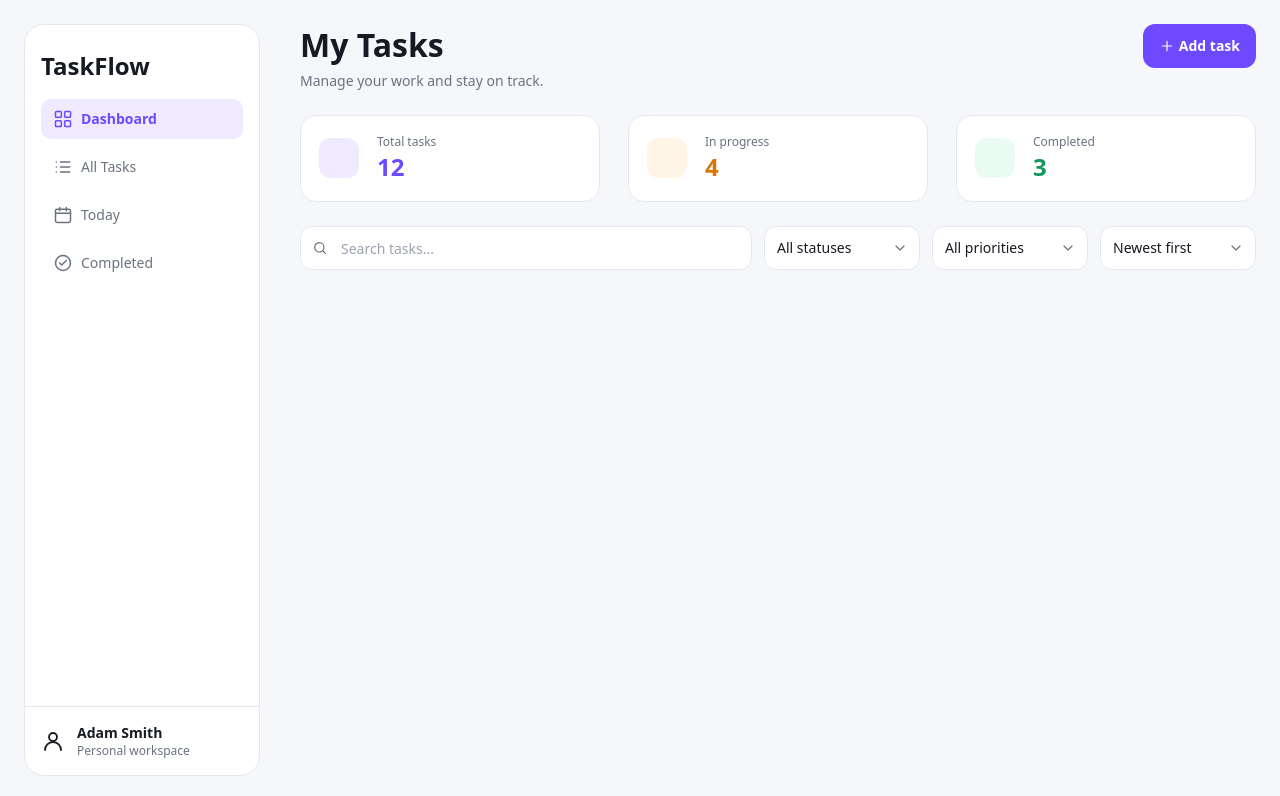
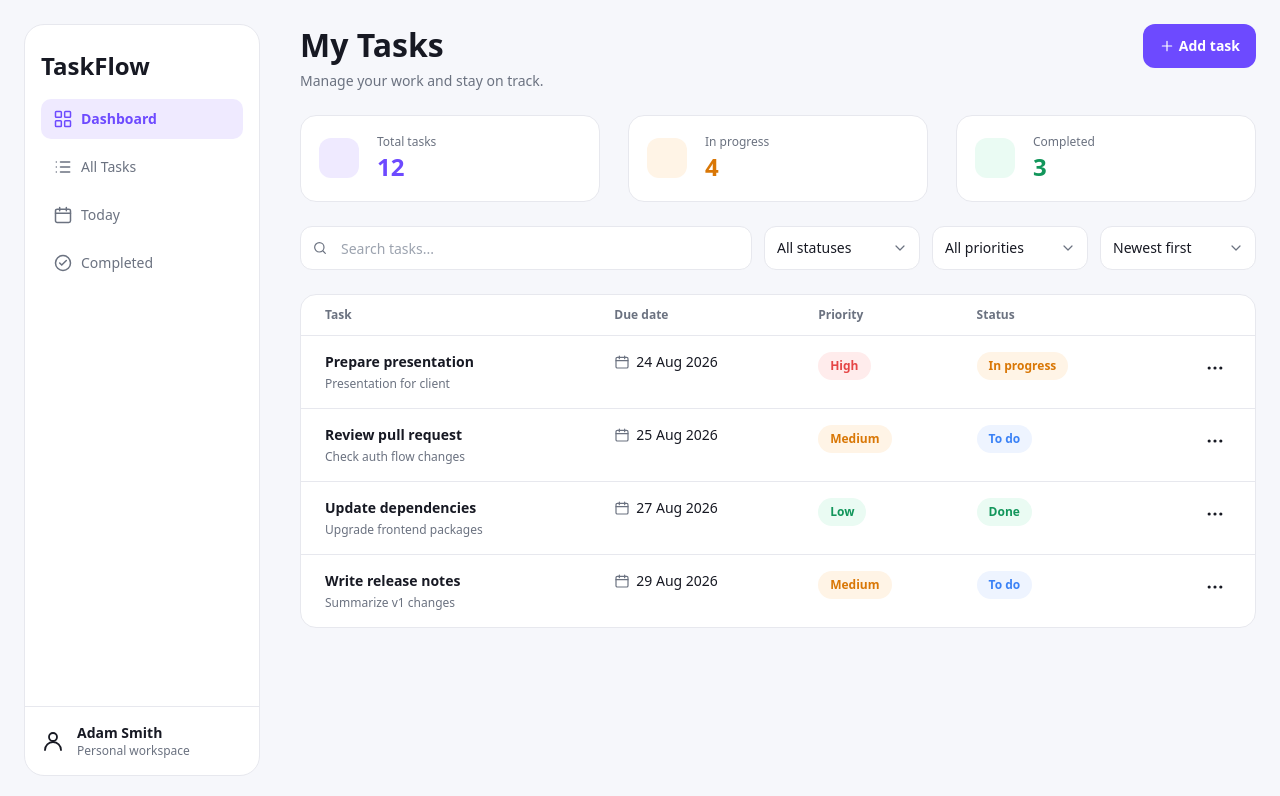
Before and after one commit to LagodaAnna/Task-flow, a React (Vite) app: page / in a window 1280 px wide. Shown: the top 796 px of the page. Built offline with nearby package versions, Linux system fonts and the light colour scheme; a web font is replaced by a local one.

Commit message:
feat: add responsive Task list / task rows

```diff
--- a/src/App.tsx
+++ b/src/App.tsx
@@ -2,6 +2,7 @@ import Sidebar from './components/Sidebar/Sidebar'
 import Header from './components/Header/Header'
 import Stats from './components/Stats/Stats'
 import TaskFilters from './components/TaskFilters/TaskFilters'
+import Tasks from './components/Tasks/Tasks'
 
 function App() {
   return (
@@ -12,6 +13,7 @@ function App() {
         <main className="flex flex-col gap-6">
           <Stats />
           <TaskFilters />
+          <Tasks />
         </main>
       </div>
     </div>
--- /dev/null
+++ b/src/components/Badge/Badge.tsx
@@ -0,0 +1,35 @@
+import type { ReactNode } from 'react'
+
+type BadgeTone =
+  | 'priority-low'
+  | 'priority-medium'
+  | 'priority-high'
+  | 'status-todo'
+  | 'status-progress'
+  | 'status-done'
+
+type BadgeProps = {
+  tone: BadgeTone
+  children: ReactNode
+}
+
+const toneStyles: Record<BadgeTone, string> = {
+  'priority-low': 'bg-priority-low-bg text-priority-low-text',
+  'priority-medium': 'bg-priority-medium-bg text-priority-medium-text',
+  'priority-high': 'bg-priority-high-bg text-priority-high-text',
+  'status-todo': 'bg-status-todo-bg text-status-todo-text',
+  'status-progress': 'bg-status-progress-bg text-status-progress-text',
+  'status-done': 'bg-status-done-bg text-status-done-text',
+}
+
+function Badge({ tone, children }: BadgeProps) {
+  return (
+    <span
+      className={`inline-flex h-7 items-center justify-center rounded-full px-3 text-xs font-semibold ${toneStyles[tone]}`}
+    >
+      {children}
+    </span>
+  )
+}
+
+export default Badge
--- a/src/components/Button/Button.tsx
+++ b/src/components/Button/Button.tsx
@@ -21,7 +21,7 @@ function Button({
   return (
     <button
       type={type}
-      className={`inline-flex items-center justify-center gap-1 rounded-md text-sm font-semibold focus-visible:outline-none focus-visible:ring-2 focus-visible:ring-primary focus-visible:ring-offset-2 ${variantStyles[variant]} ${className}`}
+      className={`inline-flex items-center justify-center gap-1 rounded-md text-sm font-semibold focus-visible:outline-none focus-visible:ring-2 focus-visible:ring-primary focus-visible:ring-offset-2 cursor-pointer ${variantStyles[variant]} ${className}`}
       {...props}
     />
   );
--- a/src/components/Header/Header.tsx
+++ b/src/components/Header/Header.tsx
@@ -38,7 +38,7 @@ function Header() {
           </p>
         </div>
         <div className="hidden lg:inline-flex">
-          <Button variant="primary" className="h-11 cursor-pointer px-4">
+          <Button variant="primary" className="h-11 px-4">
             <PlusIcon aria-hidden="true" className="size-4" />
             Add task
           </Button>
--- /dev/null
+++ b/src/components/TaskList/TaskCard.tsx
@@ -0,0 +1,39 @@
+import Badge from '../Badge/Badge'
+import Button from '../Button/Button'
+import MoreIcon from '../Icon/MoreIcon'
+import CalendarIcon from '../Icon/CalendarIcon'
+import { priorityTone, statusTone } from '../Tasks/taskTone'
+import type { TaskData } from '../Tasks/taskTypes'
+
+type TaskCardProps = {
+  task: TaskData
+}
+
+function TaskCard({ task }: TaskCardProps) {
+  return (
+    <li className="relative rounded-[14px] border border-border bg-surface p-4">
+      <div className="pr-10">
+        <p className="text-sm font-semibold text-text">{task.title}</p>
+        <p className="mt-1 text-xs text-text-muted">{task.description}</p>
+      </div>
+
+      <div className="mt-3 flex flex-wrap gap-2">
+        <Badge tone={priorityTone[task.priority]}>{task.priority}</Badge>
+        <Badge tone={statusTone[task.status]}>{task.status}</Badge>
+      </div>
+
+      <div className="mt-3 flex items-center gap-1.5 text-xs font-medium text-text-muted">
+        <CalendarIcon aria-hidden="true" className="size-4" />
+        Due {task.dueDate}
+      </div>
+
+      <div className="absolute top-4 right-4">
+        <Button variant="plain" aria-label="Task actions" className="size-8 shrink-0">
+          <MoreIcon aria-hidden="true" className="size-5" />
+        </Button>
+      </div>
+    </li>
+  )
+}
+
+export default TaskCard
--- /dev/null
+++ b/src/components/TaskList/TaskList.tsx
@@ -0,0 +1,18 @@
+import TaskCard from './TaskCard'
+import type { TaskData } from '../Tasks/taskTypes'
+
+type TaskListProps = {
+  tasks: TaskData[]
+}
+
+function TaskList({ tasks }: TaskListProps) {
+  return (
+    <ul className="flex flex-col gap-3 lg:hidden">
+      {tasks.map((task) => (
+        <TaskCard key={task.id} task={task} />
+      ))}
+    </ul>
+  )
+}
+
+export default TaskList
--- /dev/null
+++ b/src/components/TaskTable/TaskRow.tsx
@@ -0,0 +1,44 @@
+import Badge from "../Badge/Badge";
+import Button from "../Button/Button";
+import MoreIcon from "../Icon/MoreIcon";
+import CalendarIcon from "../Icon/CalendarIcon";
+import { priorityTone, statusTone } from "../Tasks/taskTone";
+import type { TaskData } from "../Tasks/taskTypes";
+
+type TaskRowProps = {
+  task: TaskData;
+};
+
+function TaskRow({ task }: TaskRowProps) {
+  return (
+    <tr>
+      <td className="py-4 pr-4 pl-6 align-top">
+        <p className="text-sm font-semibold text-text">{task.title}</p>
+        <p className="mt-1 text-xs text-text-muted">{task.description}</p>
+      </td>
+      <td className="px-4 py-4 align-top whitespace-nowrap">
+        <span className="inline-flex items-center gap-1.5 text-sm text-text">
+          <CalendarIcon aria-hidden="true" className="size-4 text-text-muted" />
+          {task.dueDate}
+        </span>
+      </td>
+      <td className="px-4 py-4 align-top">
+        <Badge tone={priorityTone[task.priority]}>{task.priority}</Badge>
+      </td>
+      <td className="px-4 py-4 align-top">
+        <Badge tone={statusTone[task.status]}>{task.status}</Badge>
+      </td>
+      <td className="py-4 pr-6 pl-4 text-right align-top">
+        <Button
+          variant="plain"
+          aria-label="Task actions"
+          className="size-8 shrink-0"
+        >
+          <MoreIcon aria-hidden="true" className="size-5" />
+        </Button>
+      </td>
+    </tr>
+  );
+}
+
+export default TaskRow;
--- /dev/null
+++ b/src/components/TaskTable/TaskTable.tsx
@@ -0,0 +1,42 @@
+import TaskRow from './TaskRow'
+import type { TaskData } from '../Tasks/taskTypes'
+
+type TaskTableProps = {
+  tasks: TaskData[]
+}
+
+function TaskTable({ tasks }: TaskTableProps) {
+  return (
+    <div className="hidden overflow-hidden rounded-lg border border-border bg-surface lg:block">
+      <table className="w-full">
+        <caption className="sr-only">Tasks</caption>
+        <thead>
+          <tr className="border-b border-border text-left text-xs text-text-muted">
+            <th scope="col" className="py-3 pr-4 pl-6 font-semibold">
+              Task
+            </th>
+            <th scope="col" className="px-4 py-3 font-semibold">
+              Due date
+            </th>
+            <th scope="col" className="px-4 py-3 font-semibold">
+              Priority
+            </th>
+            <th scope="col" className="px-4 py-3 font-semibold">
+              Status
+            </th>
+            <th scope="col" className="py-3 pr-6 pl-4">
+              <span className="sr-only">Actions</span>
+            </th>
+          </tr>
+        </thead>
+        <tbody className="divide-y divide-border">
+          {tasks.map((task) => (
+            <TaskRow key={task.id} task={task} />
+          ))}
+        </tbody>
+      </table>
+    </div>
+  )
+}
+
+export default TaskTable
--- /dev/null
+++ b/src/components/Tasks/Tasks.tsx
@@ -0,0 +1,49 @@
+import TaskTable from '../TaskTable/TaskTable'
+import TaskList from '../TaskList/TaskList'
+import type { TaskData } from './taskTypes'
+
+const TASKS: TaskData[] = [
+  {
+    id: 'prepare-presentation',
+    title: 'Prepare presentation',
+    description: 'Presentation for client',
+    dueDate: '24 Aug 2026',
+    priority: 'High',
+    status: 'In progress',
+  },
+  {
+    id: 'review-pull-request',
+    title: 'Review pull request',
+    description: 'Check auth flow changes',
+    dueDate: '25 Aug 2026',
+    priority: 'Medium',
+    status: 'To do',
+  },
+  {
+    id: 'update-dependencies',
+    title: 'Update dependencies',
+    description: 'Upgrade frontend packages',
+    dueDate: '27 Aug 2026',
+    priority: 'Low',
+    status: 'Done',
+  },
+  {
+    id: 'write-release-notes',
+    title: 'Write release notes',
+    description: 'Summarize v1 changes',
+    dueDate: '29 Aug 2026',
+    priority: 'Medium',
+    status: 'To do',
+  },
+]
+
+function Tasks() {
+  return (
+    <>
+      <TaskTable tasks={TASKS} />
+      <TaskList tasks={TASKS} />
+    </>
+  )
+}
+
+export default Tasks
--- /dev/null
+++ b/src/components/Tasks/taskTone.ts
@@ -0,0 +1,13 @@
+import type { Priority, Status } from './taskTypes'
+
+export const priorityTone: Record<Priority, 'priority-low' | 'priority-medium' | 'priority-high'> = {
+  Low: 'priority-low',
+  Medium: 'priority-medium',
+  High: 'priority-high',
+}
+
+export const statusTone: Record<Status, 'status-todo' | 'status-progress' | 'status-done'> = {
+  'To do': 'status-todo',
+  'In progress': 'status-progress',
+  Done: 'status-done',
+}
--- /dev/null
+++ b/src/components/Tasks/taskTypes.ts
@@ -0,0 +1,11 @@
+export type Priority = 'Low' | 'Medium' | 'High'
+export type Status = 'To do' | 'In progress' | 'Done'
+
+export type TaskData = {
+  id: string
+  title: string
+  description: string
+  dueDate: string
+  priority: Priority
+  status: Status
+}
```
Also changed, not shown: 1 other file (tests, documents, lock files or other folders).
